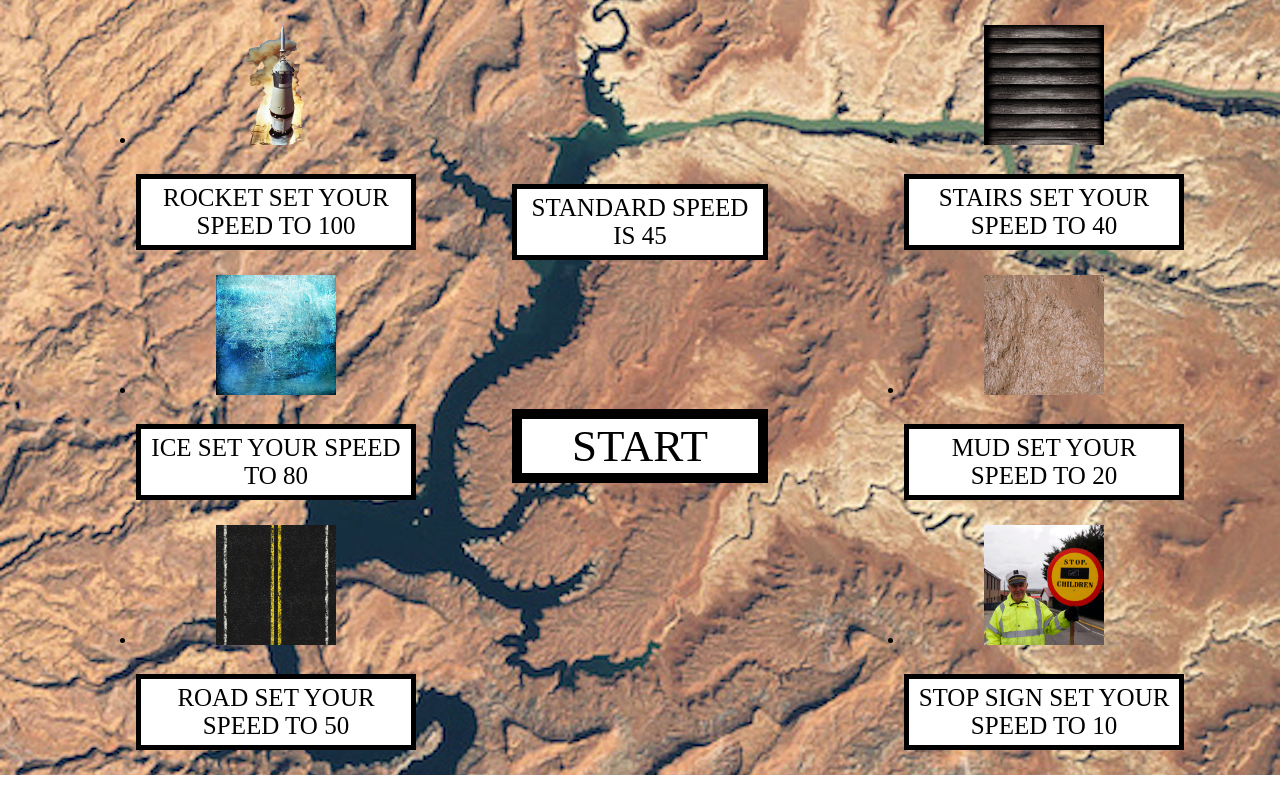
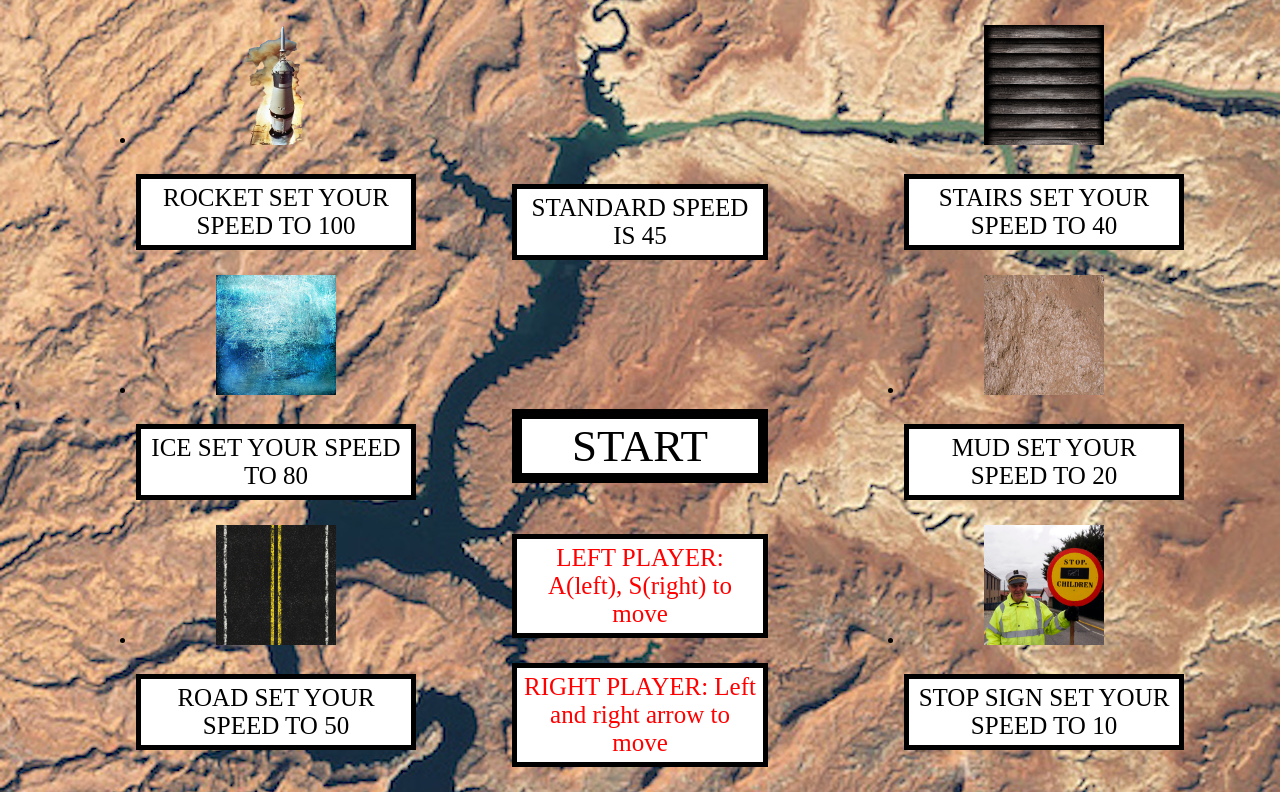
Before and after one commit to ferrodri/IRONHACK-Game-Gymkane, a plain HTML site: page starter-code/index.html in a window 1280 px wide. Shown: the part 103-895 px from the top of the page. Drawn offline with nearby package versions, Linux system fonts and the light colour scheme; a web font is replaced by a local one.

Commit message:
instructions done

```diff
--- a/starter-code/CSS/styles.css
+++ b/starter-code/CSS/styles.css
@@ -44,6 +44,18 @@ h1{
 	box-sizing: border-box;
 }
 
+.instructions{
+	color: red;
+	font-size: 25px;
+	font-family: "Frijole";
+	text-align: center;
+	margin-top: 500px;
+	margin-left: 40vw;
+	width: 20vw;
+	position: absolute;
+	box-sizing: border-box;
+}
+
 .column-one{
 	position: absolute;
 	width: 25vw;
--- a/starter-code/index.html
+++ b/starter-code/index.html
@@ -31,6 +31,10 @@
       <p>STANDARD SPEED IS 45</p>
     </div>
     <button id="start">START</button>
+    <div class="instructions">
+      <p>LEFT PLAYER: A(left), S(right) to move</p>
+      <p>RIGHT PLAYER: Left and right arrow to move</p>
+    </div>
     <div class="column-two">
       <ul>
         <li><img src="./images/stairs.png" height="120" width="120">
```
Also changed, not shown: 1 other file.
